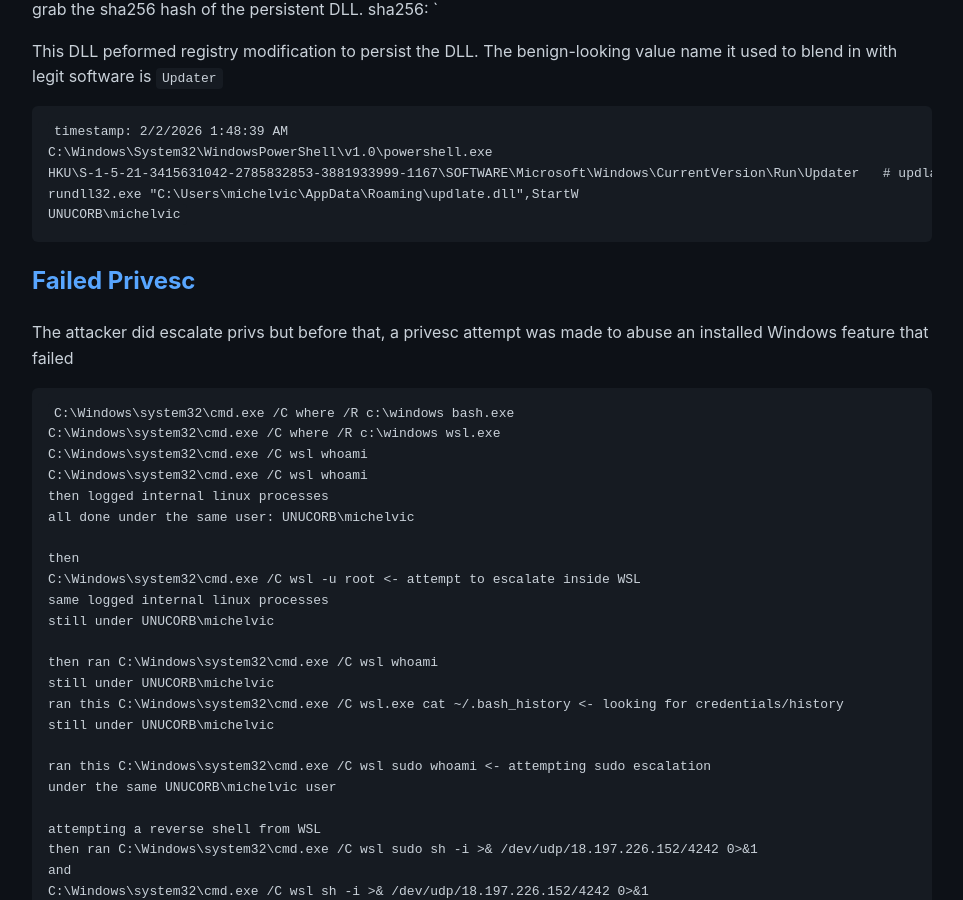
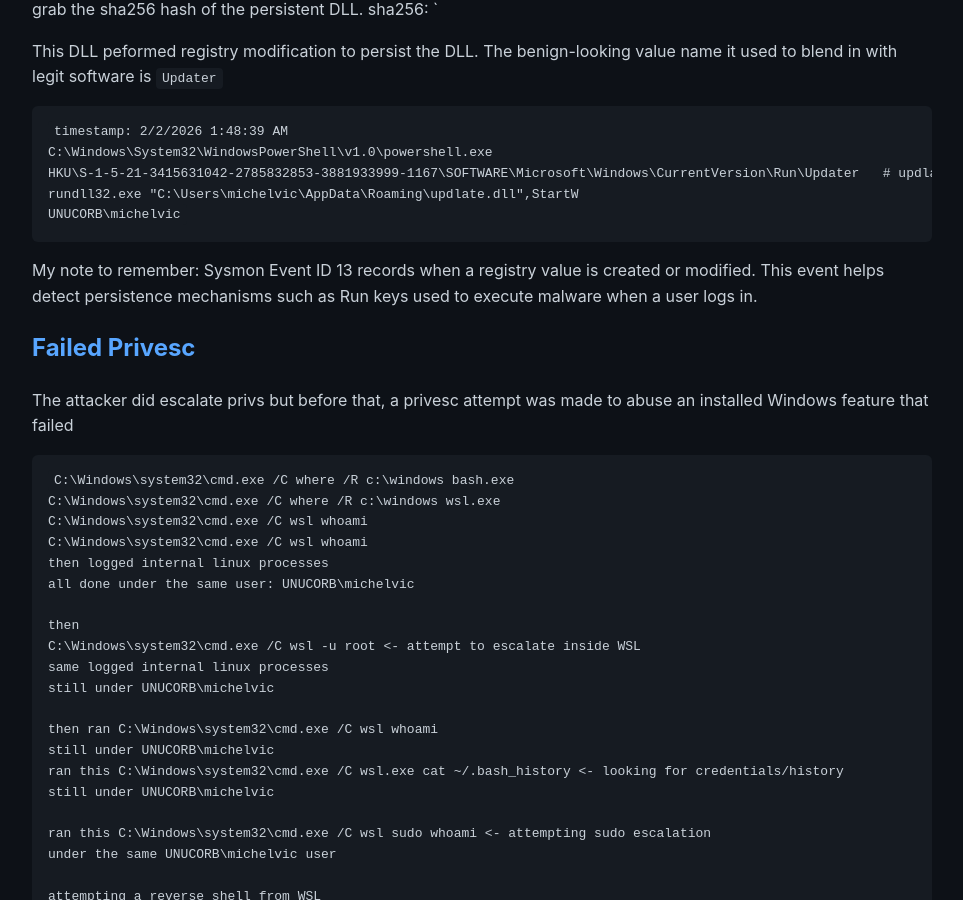
Before and after one commit to soreRum/soreRum.github.io, a Jekyll site: the page built from _posts/2026-03-8-Poisoned-PyTorch-Lab.md, in a window 1280 px wide and 900 px high, scrolled down 2277 px. Shown: the whole window, without its empty margins (158-1121 px from the left). Built offline with Jekyll 4.4.1, drawn with Linux system fonts in a browser that asks for light colours; our own code applies the rules of GitHub Pages for plain Markdown files; some of the changed text lies outside the part shown.

Commit message:
Update 2026-03-8-Poisoned-PyTorch-Lab.md

````diff
--- a/_posts/2026-03-8-Poisoned-PyTorch-Lab.md
+++ b/_posts/2026-03-8-Poisoned-PyTorch-Lab.md
@@ -75,6 +75,10 @@ rundll32.exe "C:\Users\michelvic\AppData\Roaming\updlate.dll",StartW
 UNUCORB\michelvic
 ```
 
+My note to remember: Sysmon Event ID 13 records when a registry value is created or modified.
+This event helps detect persistence mechanisms such as Run keys used to
+execute malware when a user logs in.
+
 Failed Privesc
 -------
 
````
Also changed, not shown: other parts of _posts/2026-03-8-Poisoned-PyTorch-Lab.md (+2 -2 lines).
